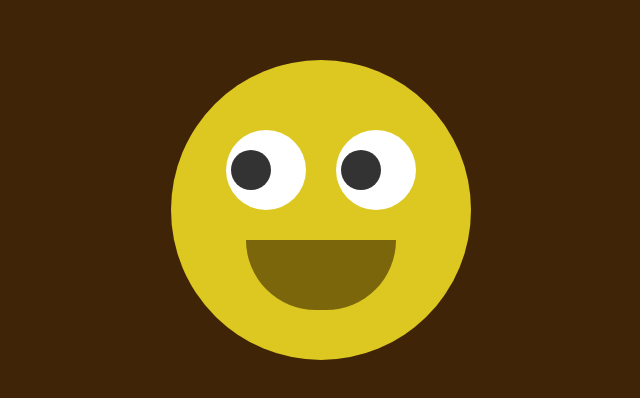
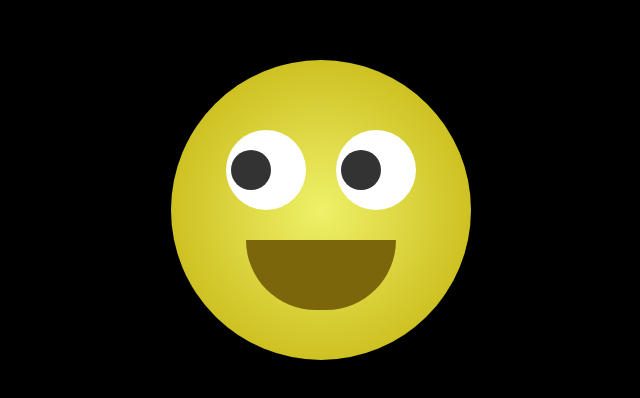
Before and after one commit to adam-niggebrugge/emochat, a React (Create React App) app in the folder client/: page / in a window 1280 px wide. Shown: the part 190-588 px from the top of the page, without its empty margins (319-959 px from the left). Built offline with nearby package versions, Linux system fonts and the light colour scheme.

Commit message:
eyes now move. gradient added to face

```diff
--- a/client/src/components/InteractiveEmoji/index.js
+++ b/client/src/components/InteractiveEmoji/index.js
@@ -16,14 +16,19 @@ const InteractiveEmoji = () => {
     const leftEye = createRef();
 
     function handleMouseMove(ev) {
+        console.log(`I am inside of handleMouseMove`);
+
         let x = (refPosition.current.getBoundingClientRect().left) + (leftEye.current.offsetWidth / 2);
         let y = (refPosition.current.getBoundingClientRect().top) + (leftEye.current.offsetWidth / 2);
         let radian = Math.atan2(position.x - x, position.y - y);
         let rot = (radian * (180 / Math.PI) * -1) + 0;
-        let resetStyle = "rotate"+rot+"deg";
+        console.log(`what is rot actually giving ${rot}`);
+        let resetStyle = "rotate("+rot+"deg)";
+        console.log(`what is resetSTyle at? ${resetStyle}`);
         setStyle({eyeStyle: {
             transform: resetStyle,
         },});
+
     }
 
     return (
--- a/client/src/components/InteractiveEmoji/style.css
+++ b/client/src/components/InteractiveEmoji/style.css
@@ -9,7 +9,7 @@
     justify-content: center;
     align-items: center;
     min-height: 100vh;
-    background: rgb(63, 36, 7);
+    background: rgb(0, 0, 0);
 }
 
 .face
@@ -18,7 +18,7 @@ position:relative;
 width: 300px;
 height: 300px;
 border-radius: 50%;
-background: rgb(221, 199, 33);
+background: radial-gradient(rgb(239, 241, 105), rgb(192, 173, 5));
 display: flex;
 justify-content: center;
 align-items: center;
```
